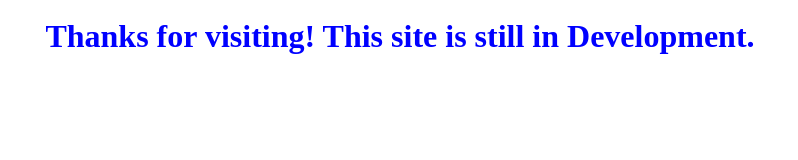
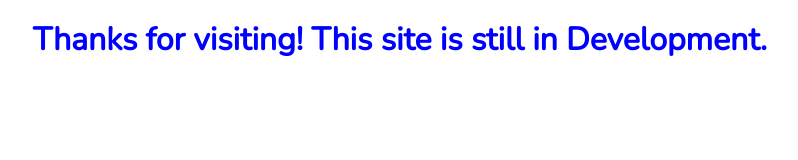
Before and after one commit to Ran-Over-Studios/ran-over-studios.github.io, a plain HTML site: page index.html in a window 1280 px wide. Shown: the whole page, without its empty margins (240-1038 px from the left). Drawn offline with nearby package versions, Linux system fonts and the light colour scheme.

Commit message:
Epic font changes.

```diff
--- a/index.html
+++ b/index.html
@@ -1 +1,8 @@
-<h1 style="text-align:center; color: blue; padding-top: 10px">Thanks for visiting! This site is still in Development.</h1>
+<head>
+    <!-- <link rel="stylesheet" href="styles.css"> -->
+    <title>Cotton</title>
+    <!-- <link rel="icon" type="image/x-icon" href=""> -->
+    <link href='https://fonts.googleapis.com/css?family=Nunito' rel='stylesheet'>
+</head>
+
+<h1 style="text-align:center; color: blue; padding-top: 10px; font-family: Nunito;">Thanks for visiting! This site is still in Development.</h1>
```
